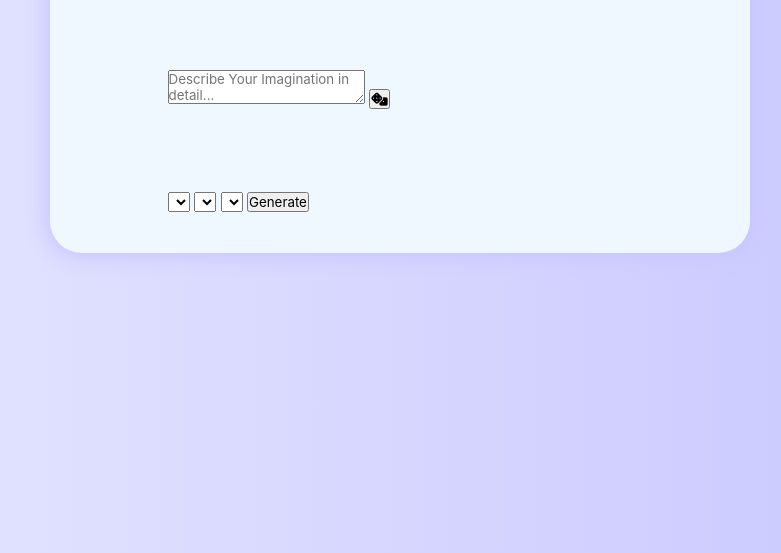
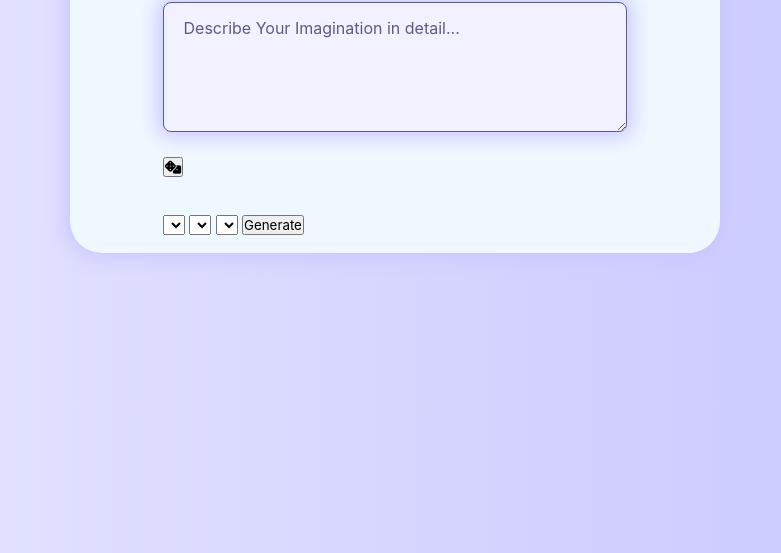
Before and after one commit to OV111/AI_Image_Generator, a plain HTML site: page index.html in a window 1280 px wide. Shown: the part 247-800 px from the top of the page, without its empty margins (320-1101 px from the left). Drawn offline with Linux system fonts and the light colour scheme; a web font is replaced by a local one.

Commit message:
background animation

```diff
--- a/style.css
+++ b/style.css
@@ -20,10 +20,10 @@ body {
     justify-content: center;
     align-items: center;
     height: 350px;
-    width: 700px;
+    width: 650px;
     background:var(--background-color);
     border-radius: 32px;
-    margin: 150px 370px;
+    margin: 150px 390px;
     animation: backgroundAnimation 5s linear infinite;
 }
 .header {
@@ -42,6 +42,7 @@ body {
     font-size: 36px;
     font-weight: 600;
     color: var(--text-color);
+    text-shadow: 0 0 8px #C8C7FF;
 }
 .header .light-dark {
     /* background-color: #5C5A87; */
@@ -58,6 +59,36 @@ body {
     transform: scale(1.05);
     transition: 0.3s;
 }
+
+.text-area {
+    width: 100%;
+    height: 130px;
+    margin-bottom: 20px;
+    border-radius: 8px;
+    padding: 15px 20px;
+    border: 1px solid #5C5A87;
+    background-color: var(--input-color);
+    color: var(--text-color);
+    animation: backgroundAnimation 5s linear infinite;
+}
+.text-area::placeholder {
+    font-size: 16px;
+    color: var(--placeholder-color);
+}
+.text-area:hover {
+    outline: none;
+    box-shadow: 0 0 5px 2px #C8C7FF;
+    transition: 0.3s;
+}
+
+
+
+
+
+
+
+
+
 @keyframes backgroundAnimation {
     0% {
         box-shadow: 0 0 20px 5px #C8C7FF;
```
